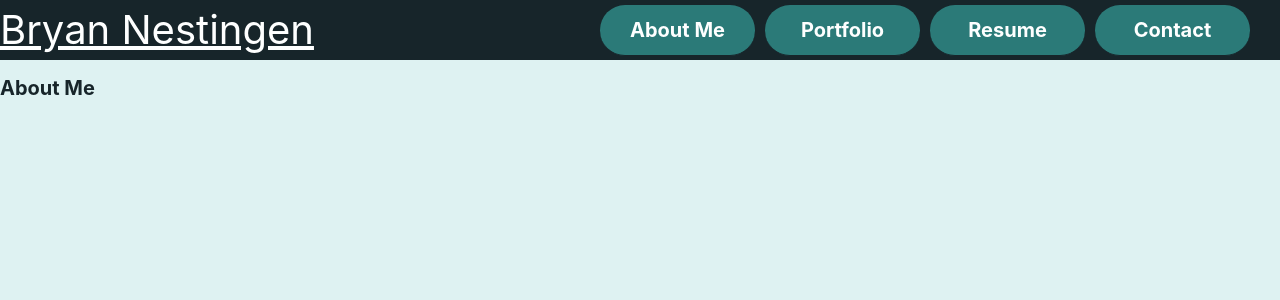
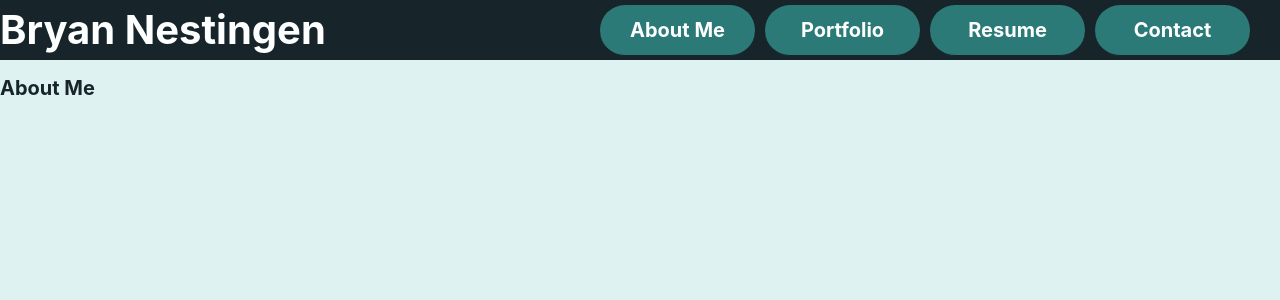
Before and after one commit to nestibry/portfolio, a React (Vite) app: page / in a window 1280 px wide. Shown: the top 300 px of the page. Built offline with nearby package versions, Linux system fonts and the light colour scheme.

Commit message:
Header.css cleaned up with defaults

```diff
--- a/src/components/Header.css
+++ b/src/components/Header.css
@@ -7,13 +7,14 @@ header {
     background-color: var(--black-and-blue);
 }
 
-header h1,
 .navBrand {
     /* 4rem = 40px (4 * 10px) */
     font-size: 4rem;
     /* padding: 2.5rem; */
     margin: 0rem;
     color: var(--pale-cyan);
+    text-decoration: none;
+    font-weight: 700;
 }
 
 nav {
@@ -23,7 +24,6 @@ nav {
     min-width: 100%;
 }
 
-nav a,
 .navlinks {
     text-decoration: none;
     font-size: 2rem;
@@ -34,7 +34,6 @@ nav a,
     border-bottom: 1px solid var(--black-and-blue);
 }
 
-nav a:hover,
 .navlinks:hover {
     background-color: var(--lighter-cyan);
     color: var(--black-and-blue);
@@ -46,17 +45,17 @@ nav a:hover,
     header {
         flex-direction: row;
     }
+
     nav {
         flex-direction: row;
         justify-content: space-between;
         min-width: 650px;
         padding: 0rem 3rem;
     }
-        nav a,
+
     .navlinks {
         background-color: var(--dark-cyan);
         border-radius: 25px;
         width: 135px;
-
     }
 }
```
Lines whose indentation alone changed are shown as unchanged.
